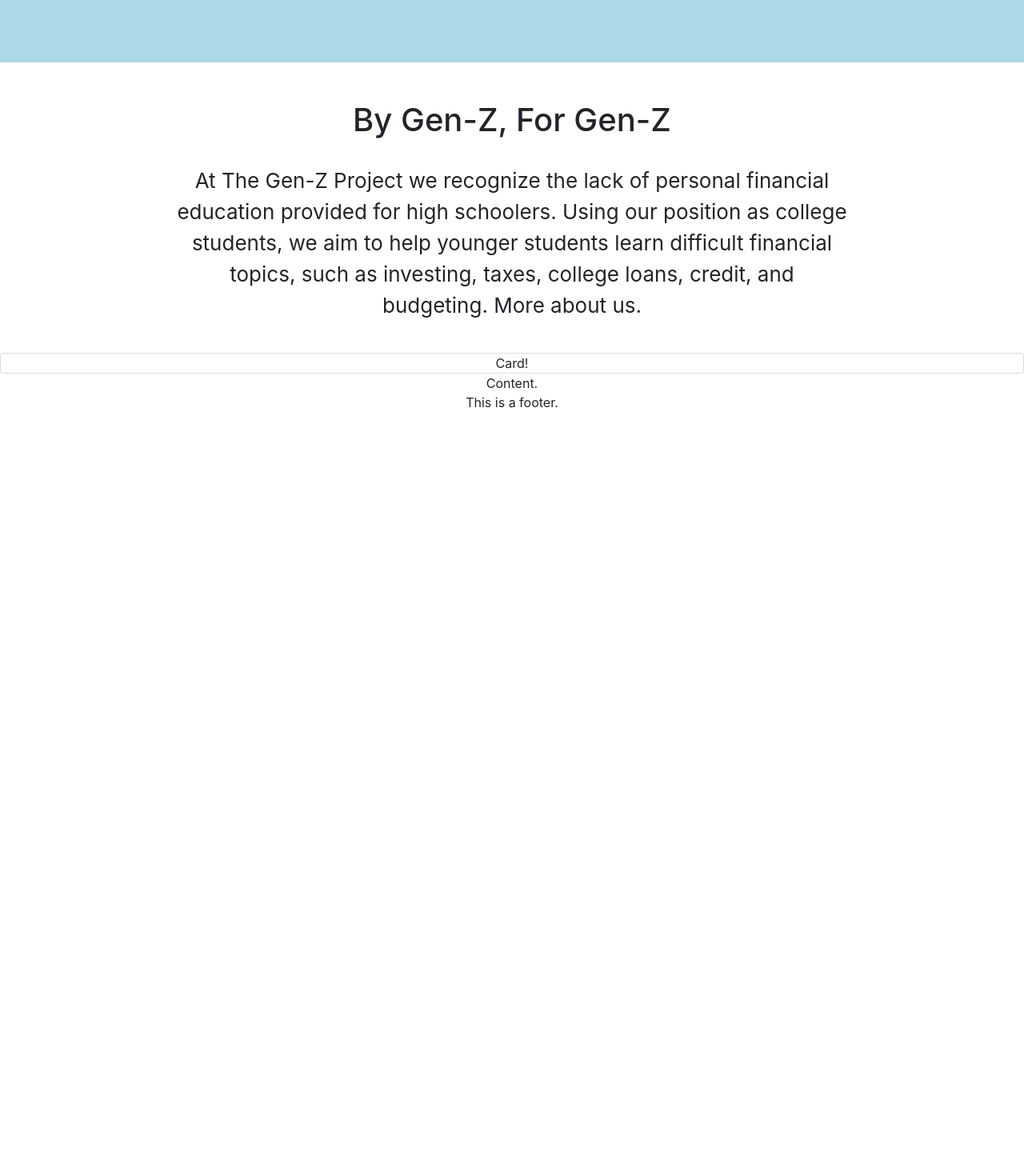
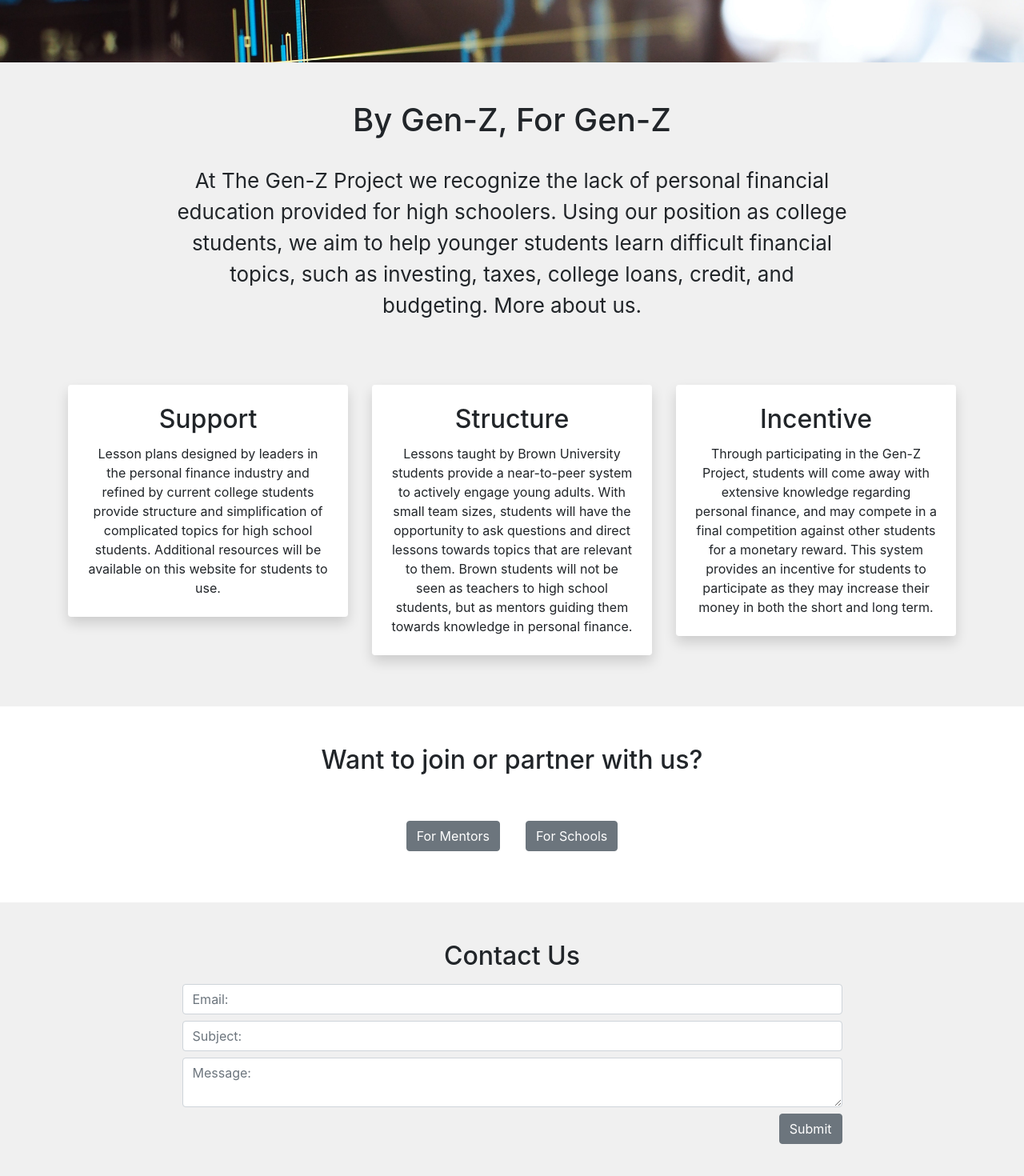
Before and after one commit to maggieb22/Gen-Z, a React (Create React App) app: page / in a window 1280 px wide. Shown: the part 300-1770 px from the top of the page at 80% size. Before the commit the page ends 815 px from the top, so only its background shows below. Built offline with nearby package versions, Linux system fonts and the light colour scheme.

Commit message:
home page content

```diff
--- a/src/App.css
+++ b/src/App.css
@@ -1,5 +1,9 @@
 .App {
   text-align: center;
+}
+
+.grey {
+  background-color: #f0f0f0
 }
 
 .App-logo {
--- a/src/App.js
+++ b/src/App.js
@@ -9,7 +9,7 @@
 
 function App() {
   return (
-    <div className="App">
+    <div class="grey App">
       <div>
             <Header />
             <MainContent />
--- a/src/Home.css
+++ b/src/Home.css
@@ -1,6 +1,8 @@
 .banner {
-    background-color: lightblue;
-    height: 300px
+    /* background-color: lightblue; */
+    background-image: url("./pexel-resized.jpg");
+    background-size: cover;
+    height: 300px;
 }
 
 .vertical-center {
@@ -9,5 +11,13 @@
 }
 
 .description {
-    font-size: 26px
+    font-size: 26px;
 }
+
+.card {
+    transition: all .1s ease-in-out;
+}
+
+.card:hover {
+    transform: translate3d(0px, -7px, 0px);
+}
--- a/src/Home.js
+++ b/src/Home.js
@@ -3,7 +3,15 @@
   Row,
   Col,
   Container,
-  Card
+  Card,
+  CardTitle,
+  CardText,
+  Button,
+  Form,
+  FormGroup,
+  Label,
+  Input,
+  FormText
 } from 'reactstrap';
 
 import './Home.css';
@@ -14,19 +22,23 @@
       <div class="banner vertical-center">
         <Container>
           <Row>
-            <Col className="left" md={{ size: 5, offset: 7}}>
+            <Col md={{ size: 4, offset: 8}} className="text-right">
               <h1>The Gen Z Project</h1>
+            </Col>
+          </Row>
+          <Row>
+            <Col md={{ size: 3, offset: 9}}>
               <p>The Gen-Z Project provides Brown University mentors to teach personal finance to high school students.</p>
             </Col>
           </Row>
         </Container>
       </div>
       <div>
-        <Row lg="1" className="mt-5">
-          <h1>By Gen-Z, For Gen-Z</h1>
+        <Row className="mt-5 justify-content-md-center">
+          <h1 class="mx-3">By Gen-Z, For Gen-Z</h1>
         </Row>
-        <Row className="mt-4 mb-4">
-          <Col lg={{ size: 8, offset: 2}} className="center">
+        <Row className="mt-4 mb-4 justify-content-md-center">
+          <Col lg={{ size: 8, offset: 2}} className="center mx-3">
             <p className="description">At The Gen-Z Project we recognize the lack of personal financial education provided for high schoolers.
               Using our position as college students, we aim to help younger students learn difficult financial topics,
               such as investing, taxes, college loans, credit, and budgeting. More about us.
@@ -34,11 +46,79 @@
           </Col>
         </Row>
       </div>
-      <div>
-        <Card>Card!</Card>
+      <div class="my-5">
+        <Container>
+          <Row>
+            <Col>
+              <Card className="shadow border-0 card p-4 my-3">
+                <CardTitle tag="h2">Support</CardTitle>
+                <CardText>
+                  Lesson plans designed by leaders in the personal finance industry and
+                  refined by current college students provide structure and simplification
+                  of complicated topics for high school students. Additional resources will
+                  be available on this website for students to use.
+                </CardText>
+              </Card>
+            </Col>
+            <Col>
+              <Card className="shadow border-0 card p-4 my-3">
+                <CardTitle tag="h2">Structure</CardTitle>
+                <CardText>
+                  Lessons taught by Brown University students provide a near-to-peer system
+                  to actively engage young adults. With small team sizes, students will have
+                  the opportunity to ask questions and direct lessons towards topics that are
+                  relevant to them. Brown students will not be seen as teachers to high school
+                  students, but as mentors guiding them towards knowledge in personal finance.
+                </CardText>
+              </Card>
+            </Col>
+            <Col>
+              <Card className="shadow border-0 card p-4 my-3">
+                <CardTitle tag="h2">Incentive</CardTitle>
+                <CardText>
+                  Through participating in the Gen-Z Project, students will come away with
+                  extensive knowledge regarding personal finance, and may compete in a final
+                  competition against other students for a monetary reward. This system provides
+                  an incentive for students to participate as they may increase their money in
+                  both the short and long term.
+                </CardText>
+              </Card>
+            </Col>
+          </Row>
+        </Container>
       </div>
-      <Container>
-      </Container>
+      <div class="my-5 pt-5 pb-3" style={{ backgroundColor: 'white' }}>
+        <Container style={{ backgroundColor: 'white' }}>
+          <Row className="justify-content-md-center">
+            <Col>
+              <h2>Want to join or partner with us?</h2>
+            </Col>
+          </Row>
+          <Row className="justify-content-md-center my-5">
+            <Col>
+              <Button className="mx-3">For Mentors</Button>
+              <Button className="mx-3">For Schools</Button>
+            </Col>
+          </Row>
+        </Container>
+      </div>
+      <div class="my-5">
+        <h2>Contact Us</h2>
+        <Container>
+          <Row className="justify-content-md-center">
+            <Col md="9">
+              <Form>
+                <Input type="email" placeholder="Email:" className="my-2"></Input>
+                <Input type="text" placeholder="Subject:" className="my-2"></Input>
+                <Input type="textarea" placeholder="Message:" className="my-2"></Input>
+                <div class="text-right">
+                  <Button>Submit</Button>
+                </div>
+              </Form>
+            </Col>
+          </Row>
+        </Container>
+      </div>
     </React.Fragment>
   )
 }
--- a/src/Navbar.js
+++ b/src/Navbar.js
@@ -38,7 +38,7 @@
   return (
     <Router>
       <div>
-        <Navbar color="FFFFFF" light expand="md">
+        <Navbar color="FFFFFF" light expand="md" style={{backgroundColor: 'white'}}>
           <NavbarBrand><a href="/"><img className="photo" alt="logo" src={logo} roundedCircle /></a></NavbarBrand>
           <NavbarToggler onClick={toggle} />
           <Collapse isOpen={isOpen} navbar>
```
Also changed, not shown: src/pexel-resized.jpg (added).
